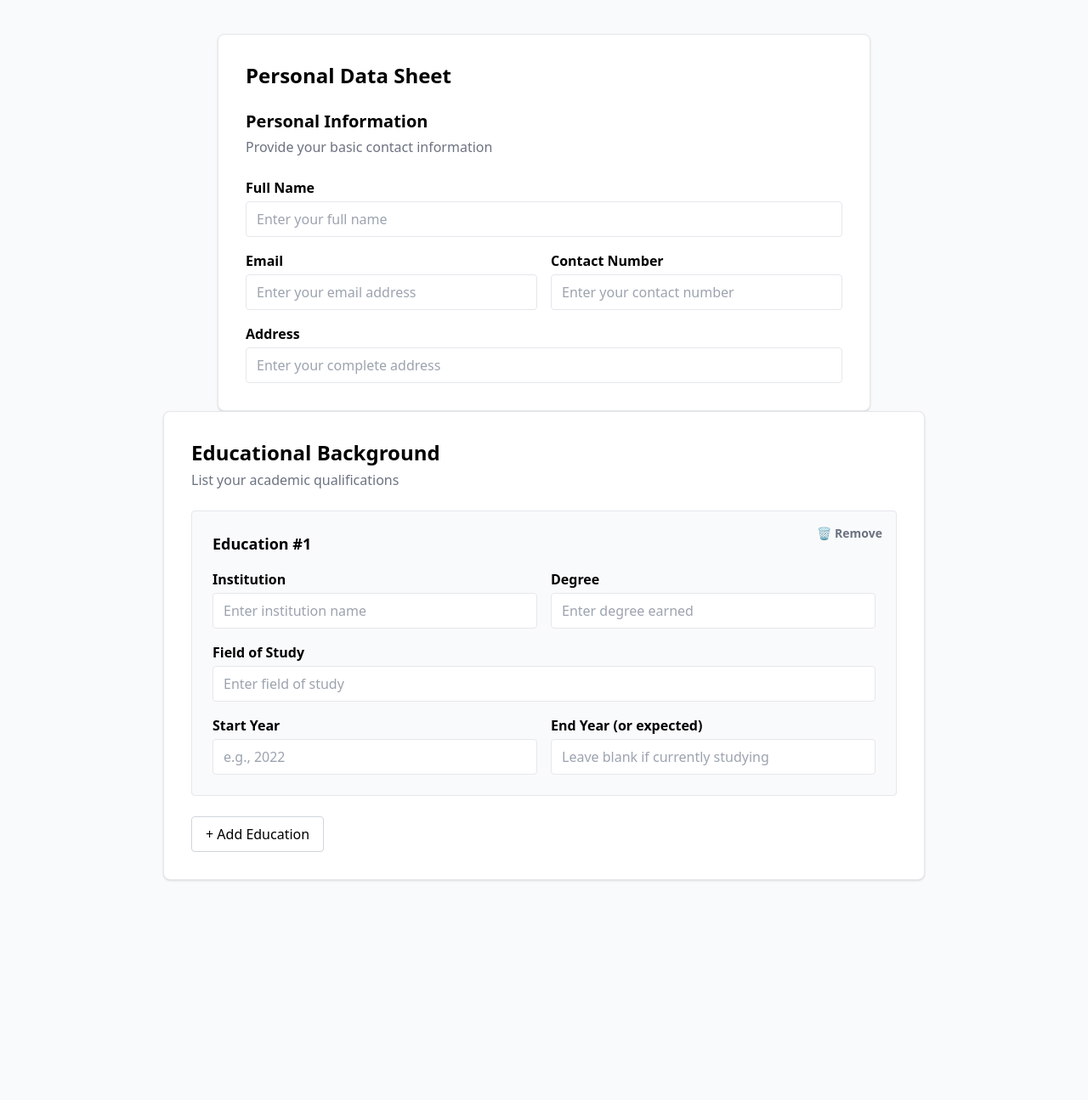
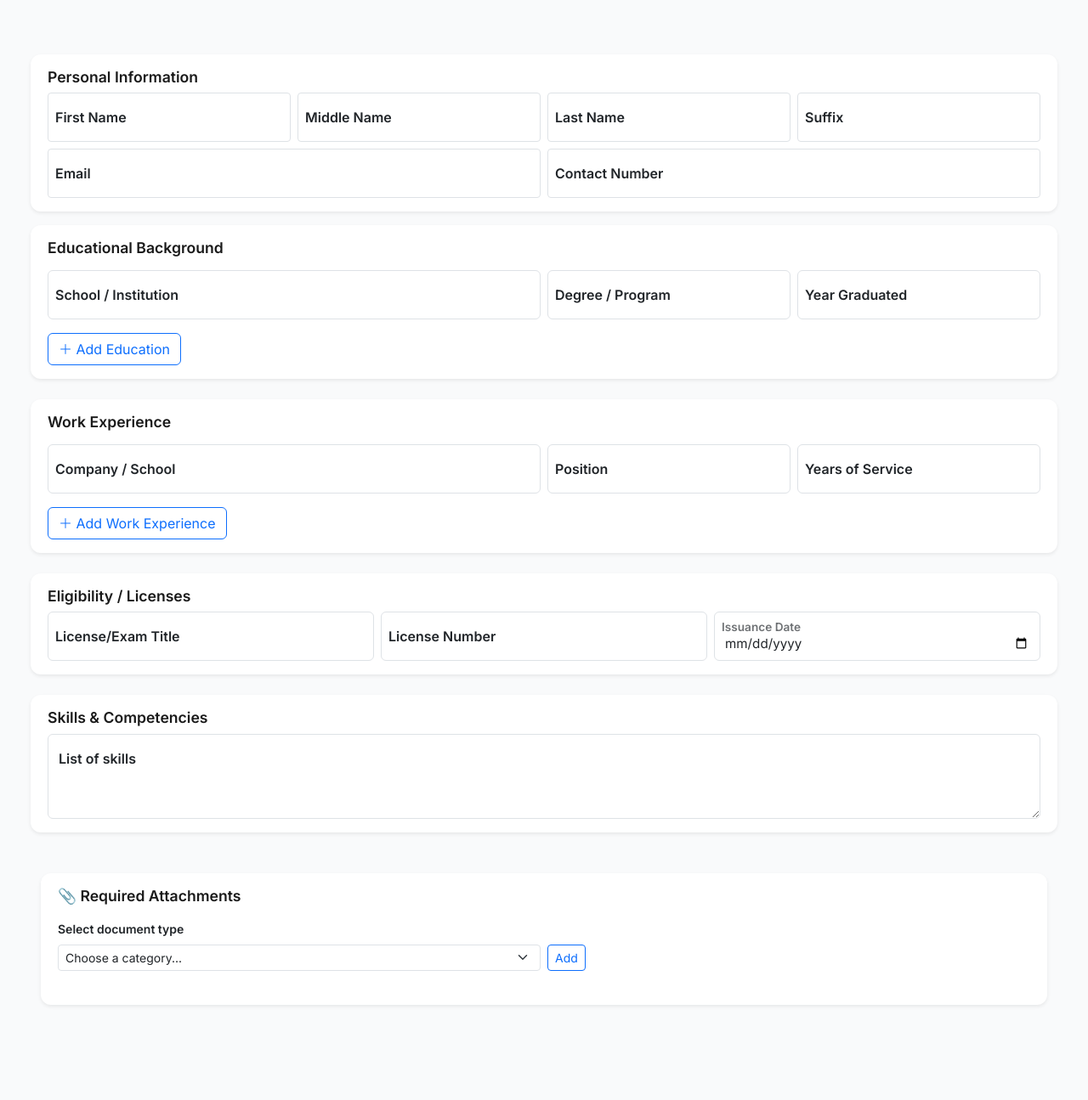
Before and after one commit to Ninovelasco56/applicant_templates, a Django app: page / in a window 1280 px wide. Shown: the whole page at 85% size. Before the commit the page ends 1037 px from the top, so only its background shows below. Run offline with Django 5.2, Linux system fonts and the light colour scheme; some libraries are stand-ins or nearby versions.

Commit message:
fixing applicant templates

```diff
--- a/django_app/templates/tailwind-template.html
+++ b/django_app/templates/tailwind-template.html
@@ -1,117 +1,315 @@
+<!-- ADD THIS AFTER YOUR EDUCATIONAL BACKGROUND DIV -->
 <!DOCTYPE html>
 <html lang="en">
   <head>
-  <meta charset="UTF-8">
+    <meta charset="UTF-8" />
+
     <title>Personal Data Sheet</title>
+    <link href="https://fonts.googleapis.com/css2?family=Inter:wght@400;500;600&display=swap" rel="stylesheet">
+
+
+
+    <link
+      href="https://cdn.jsdelivr.net/npm/bootstrap@5.3.0/dist/css/bootstrap.min.css"
+      rel="stylesheet"
+    />
+    <!-- Include Bootstrap 5 and necessary icons -->
+    <link
+      href="https://cdn.jsdelivr.net/npm/bootstrap@5.3.0/dist/css/bootstrap.min.css"
+      rel="stylesheet"
+    />
+    <link
+      href="https://cdn.jsdelivr.net/npm/bootstrap-icons@1.10.5/font/bootstrap-icons.css"
+      rel="stylesheet"
+    />
+    <link
+      href="https://cdn.jsdelivr.net/npm/bootstrap@5.3.0/dist/css/bootstrap.min.css"
+      rel="stylesheet"
+    />
+    <link
+      href="https://cdn.jsdelivr.net/npm/bootstrap-icons@1.10.5/font/bootstrap-icons.css"
+      rel="stylesheet"
+    />
     <script src="https://cdn.tailwindcss.com"></script>
   </head>
+  <style>
+  .form-floating > .form-control,
+  .form-floating > .form-select {
+    padding: 0.75rem 0.75rem;
+    height: 3rem;
+    font-size: 0.95rem;
+  }
+
+  .card-body {
+    padding: 1rem 1.25rem;
+  }
+
+  label,
+  .card-title {
+    font-weight: 600;
+  }
+
+  .card-title {
+    font-size: 1.1rem;
+    color: #1a1a1a;
+  }
+
+  .card {
+    border-radius: 12px;
+    border: 1px solid #e5e7eb;
+  }
+
+  body {
+    font-family: 'Inter', sans-serif;
+  }
+</style>
   <body class="bg-gray-50 py-10 px-4">
 
-  <div class="max-w-3xl mx-auto bg-white p-8 rounded-lg shadow border border-gray-200">
-    <h1 class="text-2xl font-bold mb-6">Personal Data Sheet</h1>
+    <!-- Work Experience --><!-- Bootstrap 5 Advanced Design -->
 
-    <div>
-      <h2 class="text-xl font-semibold mb-1">Personal Information</h2>
-      <p class="text-gray-500 mb-6">Provide your basic contact information</p>
+    <section class="container py-4">
 
-      <form class="space-y-4">
-        <!-- Full Name -->
-        <div>
-          <label class="block font-semibold mb-1" for="fullName">Full Name</label>
-          <input type="text" id="fullName" placeholder="Enter your full name" class="w-full border rounded px-3 py-2 focus:outline-none focus:ring focus:ring-blue-300">
-        </div>
-
-        <!-- Email and Contact Number -->
-        <div class="grid grid-cols-1 md:grid-cols-2 gap-4">
-          <div>
-            <label class="block font-semibold mb-1" for="email">Email</label>
-            <input type="email" id="email" placeholder="Enter your email address" class="w-full border rounded px-3 py-2 focus:outline-none focus:ring focus:ring-blue-300">
-          </div>
-          <div>
-            <label class="block font-semibold mb-1" for="contact">Contact Number</label>
-            <input type="tel" id="contact" placeholder="Enter your contact number" class="w-full border rounded px-3 py-2 focus:outline-none focus:ring focus:ring-blue-300">
-          </div>
-        </div>
-
-        <!-- Address -->
-        <div>
-          <label class="block font-semibold mb-1" for="address">Address</label>
-          <input type="text" id="address" placeholder="Enter your complete address" class="w-full border rounded px-3 py-2 focus:outline-none focus:ring focus:ring-blue-300">
-        </div>
-      </form>
-    </div>
-  </div>
+      <!-- PERSONAL INFORMATION -->
 
 
-  <div class="max-w-4xl mx-auto bg-white p-8 rounded-lg shadow border border-gray-200">
-    <h2 class="text-2xl font-bold mb-1">Educational Background</h2>
-    <p class="text-gray-500 mb-6">List your academic qualifications</p>
-
-    <div id="education-container" class="space-y-6">
-      <!-- Education Block Template -->
-      <div class="education-entry bg-gray-50 p-6 rounded border relative">
-        <p class="text-lg font-semibold mb-4">Education #1
-          <button onclick="removeEducation(this)" class="text-sm text-gray-500 hover:text-red-500 absolute right-4 top-4">🗑 Remove</button>
-        </p>
-
-        <div class="grid grid-cols-1 md:grid-cols-2 gap-4 mb-4">
-          <div>
-            <label class="block font-semibold mb-1">Institution</label>
-            <input type="text" class="w-full border rounded px-3 py-2" placeholder="Enter institution name">
+<div class="card border-0 shadow-sm mb-3 form-section">
+  <div class="card-body">
+    <h5 class="card-title">Personal Information</h5>
+    <div class="row gx-2 gy-2">
+      <div class="col-md-3 form-floating">
+        <input type="text" class="form-control form-control-sm" id="firstName" placeholder="First Name">
+        <label for="firstName">First Name</label>
       </div>
-          <div>
-            <label class="block font-semibold mb-1">Degree</label>
-            <input type="text" class="w-full border rounded px-3 py-2" placeholder="Enter degree earned">
+      <div class="col-md-3 form-floating">
+        <input type="text" class="form-control form-control-sm" id="middleName" placeholder="Middle Name">
+        <label for="middleName">Middle Name</label>
       </div>
+      <div class="col-md-3 form-floating">
+        <input type="text" class="form-control form-control-sm" id="lastName" placeholder="Last Name">
+        <label for="lastName">Last Name</label>
       </div>
-
-        <div class="mb-4">
-          <label class="block font-semibold mb-1">Field of Study</label>
-          <input type="text" class="w-full border rounded px-3 py-2" placeholder="Enter field of study">
+      <div class="col-md-3 form-floating">
+        <input type="text" class="form-control form-control-sm" id="suffix" placeholder="Suffix">
+        <label for="suffix">Suffix</label>
       </div>
-
-        <div class="grid grid-cols-1 md:grid-cols-2 gap-4">
-          <div>
-            <label class="block font-semibold mb-1">Start Year</label>
-            <input type="text" class="w-full border rounded px-3 py-2" placeholder="e.g., 2022">
+      <div class="col-md-6 form-floating">
+        <input type="email" class="form-control form-control-sm" id="email" placeholder="Email">
+        <label for="email">Email</label>
       </div>
-          <div>
-            <label class="block font-semibold mb-1">End Year (or expected)</label>
-            <input type="text" class="w-full border rounded px-3 py-2" placeholder="Leave blank if currently studying">
+      <div class="col-md-6 form-floating">
+        <input type="text" class="form-control form-control-sm" id="contact" placeholder="Contact Number">
+        <label for="contact">Contact Number</label>
       </div>
     </div>
   </div>
 </div>
 
-    <!-- Add Education Button -->
-    <button onclick="addEducation()" class="mt-6 inline-flex items-center px-4 py-2 border border-gray-300 rounded hover:bg-gray-100">
-      + Add Education
+<!-- EDUCATIONAL BACKGROUND -->
+<div class="card border-0 shadow-sm mb-4">
+  <div class="card-body">
+    <h5 class="card-title mb-3">Educational Background</h5>
+    <div id="educationContainer" class="row g-3">
+      <div class="col-md-12 edu-entry">
+        <div class="row g-2">
+          <div class="col-md-6 form-floating">
+            <input type="text" class="form-control" placeholder="School" />
+            <label>School / Institution</label>
+          </div>
+          <div class="col-md-3 form-floating">
+            <input type="text" class="form-control" placeholder="Degree" />
+            <label>Degree / Program</label>
+          </div>
+          <div class="col-md-3 form-floating">
+            <input type="text" class="form-control" placeholder="Year" />
+            <label>Year Graduated</label>
+          </div>
+        </div>
+      </div>
+    </div>
+    <button type="button" class="btn btn-outline-primary mt-3" onclick="addEducation()">
+      <i class="bi bi-plus-lg"></i> Add Education
     </button>
+  </div>
+</div>
+
+<!-- WORK EXPERIENCE -->
+<div class="card border-0 shadow-sm mb-4">
+  <div class="card-body">
+    <h5 class="card-title mb-3">Work Experience</h5>
+    <div id="workContainer" class="row g-3">
+      <div class="col-md-12 work-entry">
+        <div class="row g-2">
+          <div class="col-md-6 form-floating">
+            <input type="text" class="form-control" placeholder="Institution" />
+            <label>Company / School</label>
+          </div>
+          <div class="col-md-3 form-floating">
+            <input type="text" class="form-control" placeholder="Position" />
+            <label>Position</label>
+          </div>
+          <div class="col-md-3 form-floating">
+            <input type="text" class="form-control" placeholder="Years" />
+            <label>Years of Service</label>
+          </div>
+        </div>
+      </div>
+    </div>
+    <button type="button" class="btn btn-outline-primary mt-3" onclick="addWork()">
+      <i class="bi bi-plus-lg"></i> Add Work Experience
+    </button>
+  </div>
 </div>
 
 
+
+      <!-- Eligibility -->
+      <div class="card border-0 shadow-sm mb-4">
+        <div class="card-body">
+          <h5 class="card-title">Eligibility / Licenses</h5>
+          <div class="row g-2">
+            <div class="col-md-4 form-floating">
+              <input
+                type="text"
+                class="form-control"
+                id="licenseTitle"
+                placeholder="Title"
+              />
+              <label for="licenseTitle">License/Exam Title</label>
+            </div>
+            <div class="col-md-4 form-floating">
+              <input
+                type="text"
+                class="form-control"
+                id="licenseNumber"
+                placeholder="Number"
+              />
+              <label for="licenseNumber">License Number</label>
+            </div>
+            <div class="col-md-4 form-floating">
+              <input
+                type="date"
+                class="form-control"
+                id="issueDate"
+                placeholder="Date"
+              />
+              <label for="issueDate">Issuance Date</label>
+            </div>
+          </div>
+        </div>
+      </div>
+
+      <!-- Skills -->
+      <div class="card border-0 shadow-sm mb-4">
+        <div class="card-body">
+          <h5 class="card-title">Skills & Competencies</h5>
+          <div class="form-floating">
+            <textarea
+              class="form-control"
+              placeholder="Skills"
+              id="skills"
+              style="height: 100px"
+            ></textarea>
+            <label for="skills">List of skills</label>
+          </div>
+        </div>
+      </div><!-- Attachment Section -->
+<section class="container py-4">
+  <div class="card border-0 shadow-sm mb-4">
+    <div class="card-body">
+      <h5 class="card-title mb-3">📎 Required Attachments</h5>
+      <div class="row g-2 align-items-end">
+        <div class="col-md-6">
+          <label class="form-label small fw-semibold">Select document type</label>
+          <select class="form-select form-select-sm" id="fileTypeSelect">
+            <option selected disabled value="">Choose a category...</option>
+            <option value="cv">Curriculum Vitae</option>
+            <option value="application">Application Letter</option>
+            <option value="tor">Transcript of Records</option>
+            <option value="diploma">Diploma(s)</option>
+            <option value="license">License/Eligibility Proof</option>
+            <option value="certs">Training Certificates</option>
+            <option value="clearance">NBI/Police Clearance</option>
+            <option value="medical">Medical Certificate</option>
+          </select>
+        </div>
+        <div class="col-md-3">
+          <button class="btn btn-outline-primary btn-sm" onclick="addAttachmentTab()">Add</button>
+        </div>
+      </div>
+
+      <div id="attachmentTabs" class="mt-4"></div>
+    </div>
+  </div>
+</section>
+
 <script>
-    let count = 1;
+  const tabContainer = document.getElementById("attachmentTabs");
+  const dropdown = document.getElementById("fileTypeSelect");
+  const labels = {
+    cv: "Curriculum Vitae",
+    application: "Application Letter",
+    tor: "Transcript of Records",
+    diploma: "Diploma(s)",
+    license: "License/Eligibility Proof",
+    certs: "Training Certificates",
+    clearance: "NBI/Police Clearance",
+    medical: "Medical Certificate"
+  };
 
+  const activeTabs = new Set();
+
+  function addAttachmentTab() {
+    const selected = dropdown.value;
+    if (!selected || activeTabs.has(selected)) return;
+
+    activeTabs.add(selected);
+
+    const wrapper = document.createElement("div");
+    wrapper.className = "card border rounded mb-3 shadow-sm";
+    wrapper.innerHTML = `
+      <div class="card-body">
+        <div class="d-flex justify-content-between align-items-center mb-2">
+          <h6 class="mb-0">${labels[selected]}</h6>
+          <button class="btn btn-sm btn-link text-danger" onclick="this.closest('.card').remove(); activeTabs.delete('${selected}')">
+            <i class="bi bi-x-lg"></i> Remove
+          </button>
+        </div>
+        <input class="form-control form-control-sm mb-2" type="file" id="input_${selected}" multiple />
+        <div class="small text-muted" id="preview_${selected}">No files uploaded</div>
+      </div>
+    `;
+
+    tabContainer.appendChild(wrapper);
+
+    const fileInput = wrapper.querySelector(`#input_${selected}`);
+    const previewBox = wrapper.querySelector(`#preview_${selected}`);
+
+    fileInput.addEventListener("change", () => {
+      const files = Array.from(fileInput.files);
+      if (files.length === 0) {
+        previewBox.textContent = "No files uploaded";
+      } else {
+        previewBox.innerHTML = files.map(f => `<div><i class="bi bi-paperclip"></i> ${f.name}</div>`).join("");
+      }
+    });
+
+    dropdown.value = "";
+  }
+</script>
+
+<script>
   function addEducation() {
-      count++;
-      const container = document.getElementById('education-container');
-      const newBlock = container.firstElementChild.cloneNode(true);
-      newBlock.querySelector('p').innerHTML = `Education #${count} <button onclick="removeEducation(this)" class="text-sm text-gray-500 hover:text-red-500 absolute right-4 top-4">🗑 Remove</button>`;
-
-      // Clear input fields
-      newBlock.querySelectorAll('input').forEach(input => input.value = '');
-
-      container.appendChild(newBlock);
+    const eduContainer = document.getElementById('educationContainer');
+    const clone = eduContainer.querySelector('.edu-entry').cloneNode(true);
+    clone.querySelectorAll('input').forEach(input => input.value = '');
+    eduContainer.appendChild(clone);
   }
 
-    function removeEducation(button) {
-      const container = document.getElementById('education-container');
-      if (container.children.length > 1) {
-        button.closest('.education-entry').remove();
-      } else {
-        alert("At least one education entry is required.");
-      }
+  function addWork() {
+    const workContainer = document.getElementById('workContainer');
+    const clone = workContainer.querySelector('.work-entry').cloneNode(true);
+    clone.querySelectorAll('input').forEach(input => input.value = '');
+    workContainer.appendChild(clone);
   }
 </script>
 
```
Also changed, not shown: 1 other file. Lines whose indentation alone changed are shown as unchanged.
